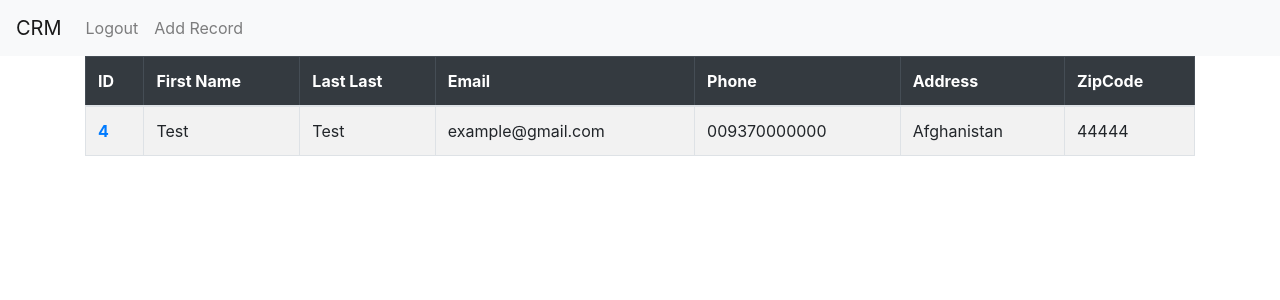
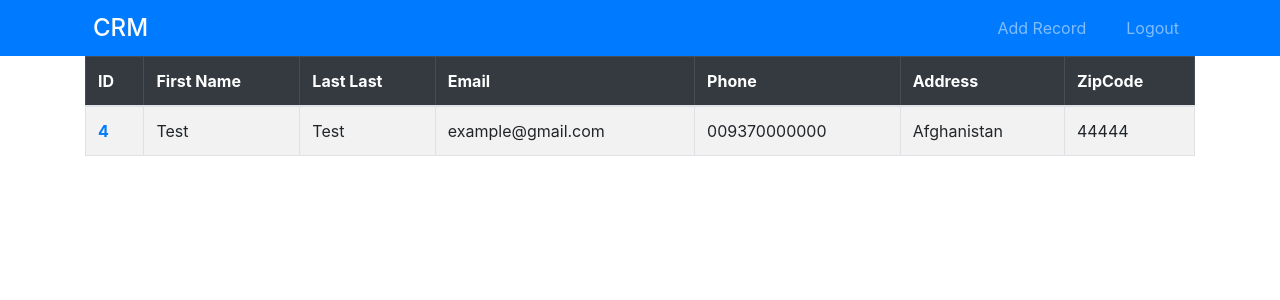
Before and after one commit to MateenSeddiqi/CRM_Django, a Django app: page /home/ in a window 1280 px wide. Shown: the top 300 px of the page. Run offline with Django 4.2, Linux system fonts and the light colour scheme; a user stored in the database is signed in; data comes from the database, SQL or seed files in the repository; both versions use the stored data as it was after the commit.

Commit message:
change the design of navbar

```diff
--- a/customer_management/templates/navbar.html
+++ b/customer_management/templates/navbar.html
@@ -1,43 +1,40 @@
-<nav class="navbar navbar-expand-lg navbar-light bg-light">
-    <a class="navbar-brand" href="{% url 'home' %}">CRM</a>
+<nav class="navbar navbar-expand-lg navbar-dark bg-primary">
+  <div class="container d-flex justify-content-between align-items-center">
+      <a class="navbar-brand d-flex align-items-center" href="{% url 'home' %}">
+          <i class="fas fa-chart-line fa-2x mr-2"></i>
+          <span class="h4 mb-0">CRM</span>
+      </a>
+
       <button class="navbar-toggler" type="button" data-toggle="collapse" data-target="#navbarSupportedContent" aria-controls="navbarSupportedContent" aria-expanded="false" aria-label="Toggle navigation">
           <span class="navbar-toggler-icon"></span>
       </button>
 
       <div class="collapse navbar-collapse" id="navbarSupportedContent">
-      <ul class="navbar-nav mr-auto">
+          <ul class="navbar-nav ml-auto">
               {% if user.is_authenticated %}
               <li class="nav-item">
-          <a class="nav-link" href="{% url 'logout_user' %}">Logout</a>
+                  <a class="nav-link hover:bg-primary-700 transition-colors duration-300 px-3 py-2 rounded" href="{% url 'add_record' %}">
+                      <i class="fas fa-plus-circle mr-2"></i>Add Record
+                  </a>
               </li>
               <li class="nav-item">
-          <a class="nav-link" href="{% url 'add_record' %}">Add Record</a>
+                  <a class="nav-link hover:bg-primary-700 transition-colors duration-300 px-3 py-2 rounded" href="{% url 'logout_user' %}">
+                      <i class="fas fa-sign-out-alt mr-2"></i>Logout
+                  </a>
               </li>
               {% else %}
               <li class="nav-item">
-          <a class="nav-link" href="{% url 'login_user' %}">Login</a>
+                  <a class="nav-link hover:bg-primary-700 transition-colors duration-300 px-3 py-2 rounded" href="{% url 'login_user' %}">
+                      <i class="fas fa-sign-in-alt mr-2"></i>Login
+                  </a>
               </li>
               <li class="nav-item">
-          <a class="nav-link" href="{% url 'signup' %}">Signup</a>
+                  <a class="nav-link hover:bg-primary-700 transition-colors duration-300 px-3 py-2 rounded" href="{% url 'signup' %}">
+                      <i class="fas fa-user-plus mr-2"></i>Signup
+                  </a>
               </li>
               {% endif %}
-
-        <!-- <li class="nav-item dropdown">
-          <a class="nav-link dropdown-toggle" href="#" id="navbarDropdown" role="button" data-toggle="dropdown" aria-haspopup="true" aria-expanded="false">
-            Dropdown
-          </a>
-          <div class="dropdown-menu" aria-labelledby="navbarDropdown">
-            <a class="dropdown-item" href="#">Action</a>
-            <a class="dropdown-item" href="#">Another action</a>
-            <div class="dropdown-divider"></div>
-            <a class="dropdown-item" href="#">Something else here</a>
+          </ul>
       </div>
-        </li> -->
-
-      </ul>
-      <!-- <form class="form-inline my-2 my-lg-0">
-        <input class="form-control mr-sm-2" type="search" placeholder="Search" aria-label="Search">
-        <button class="btn btn-outline-success my-2 my-sm-0" type="submit">Search</button>
-      </form> -->
   </div>
 </nav>
```
Also changed, not shown: db.sqlite3. Lines whose indentation alone changed are shown as unchanged.
